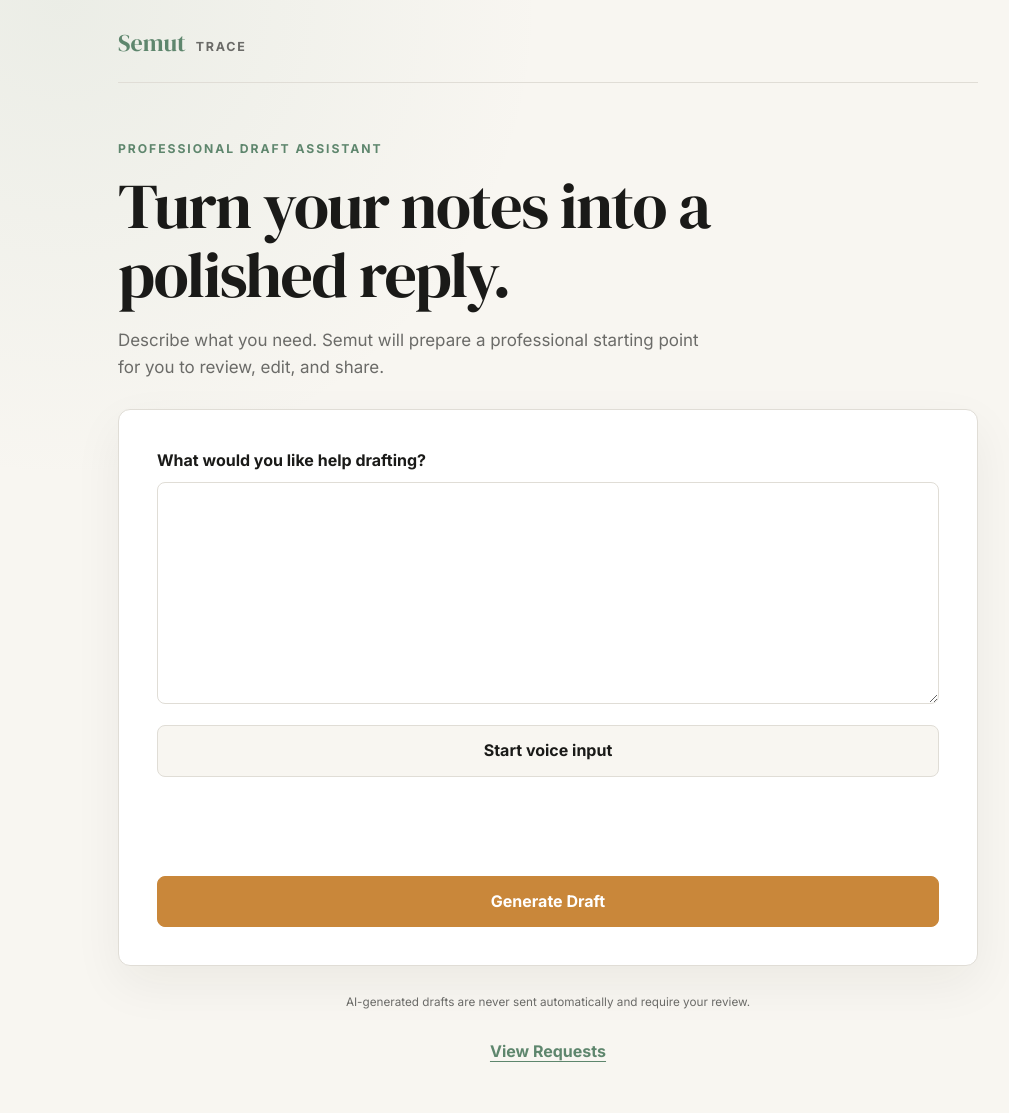
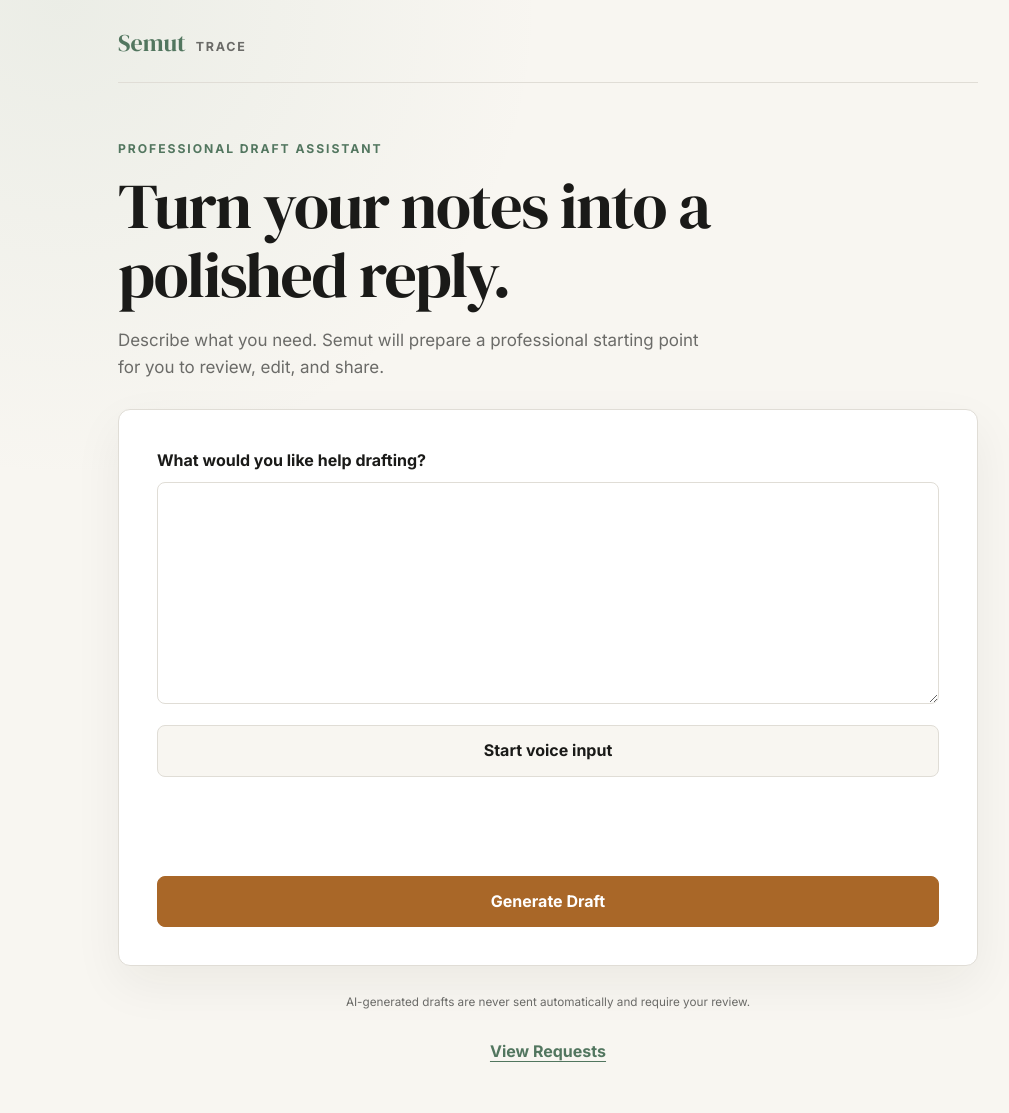
Before and after one commit to semutLLC/semut-trace, a FastAPI app: page /new in a window 1280 px wide. Shown: the whole page, without its empty margins (92-1101 px from the left). Run offline with FastAPI, Linux system fonts and the light colour scheme.

Commit message:
Improve interface color contrast

```diff
--- a/templates/new.html
+++ b/templates/new.html
@@ -14,10 +14,10 @@
         --surface: #ffffff;
         --border: #e0ddd6;
         --sage: #7a9e87;
-        --sage-dark: #5e866d;
+        --sage-dark: #52765f;
         --sage-pale: #eaf2ed;
-        --amber: #c9873a;
-        --amber-dark: #ad702d;
+        --amber: #a96728;
+        --amber-dark: #8f551d;
         --danger: #a33a32;
     }
 
```
